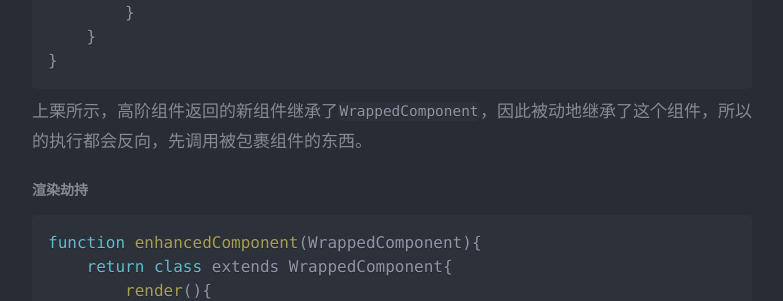
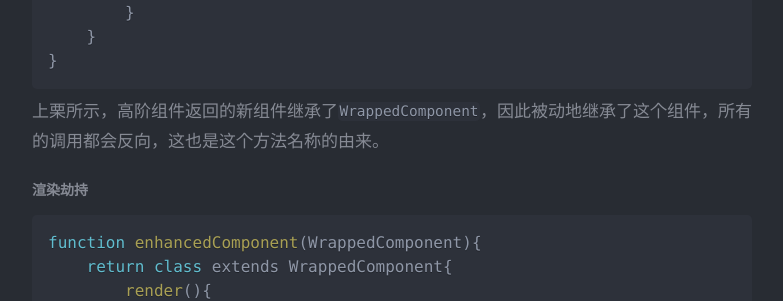
Before and after one commit to Bubble2/Bubble2.github.io, a Jekyll site: the page built from _posts/2019-10-26-react-hoc.md, in a window 1280 px wide and 900 px high, scrolled down 2980 px. Shown: the part 159-460 px from the top of the window, without its empty margins (248-1031 px from the left). Built offline with Jekyll 4.4.1, drawn with Linux system fonts in a browser that asks for light colours; nearby versions of some CDN libraries; comment, search, counter and statistics services are not loaded; a style sheet for code colours, icons or effects is not loaded.

Commit message:
add react-hoc

````diff
--- a/_posts/2019-10-26-react-hoc.md
+++ b/_posts/2019-10-26-react-hoc.md
@@ -123,7 +123,7 @@ function enhancedComponent(WrappedComponent){
 }
 ```
 
-上栗所示，高阶组件返回的新组件继承了`WrappedComponent`，因此被动地继承了这个组件，所以的执行都会反向，先调用被包裹组件的东西。
+上栗所示，高阶组件返回的新组件继承了`WrappedComponent`，因此被动地继承了这个组件，所有的调用都会反向，这也是这个方法名称的由来。
 
 
 ##### 渲染劫持
````
Also changed, not shown: other parts of _posts/2019-10-26-react-hoc.md (+1 -1 lines).
